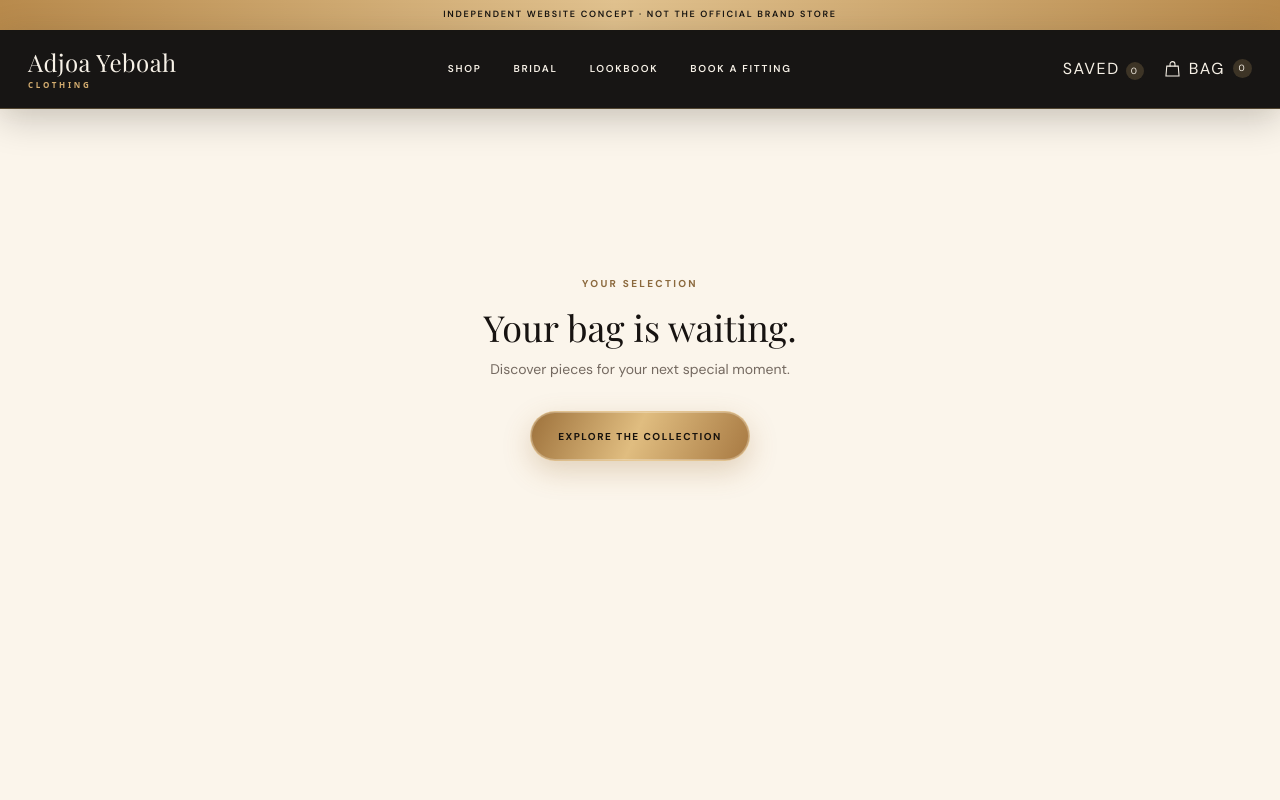
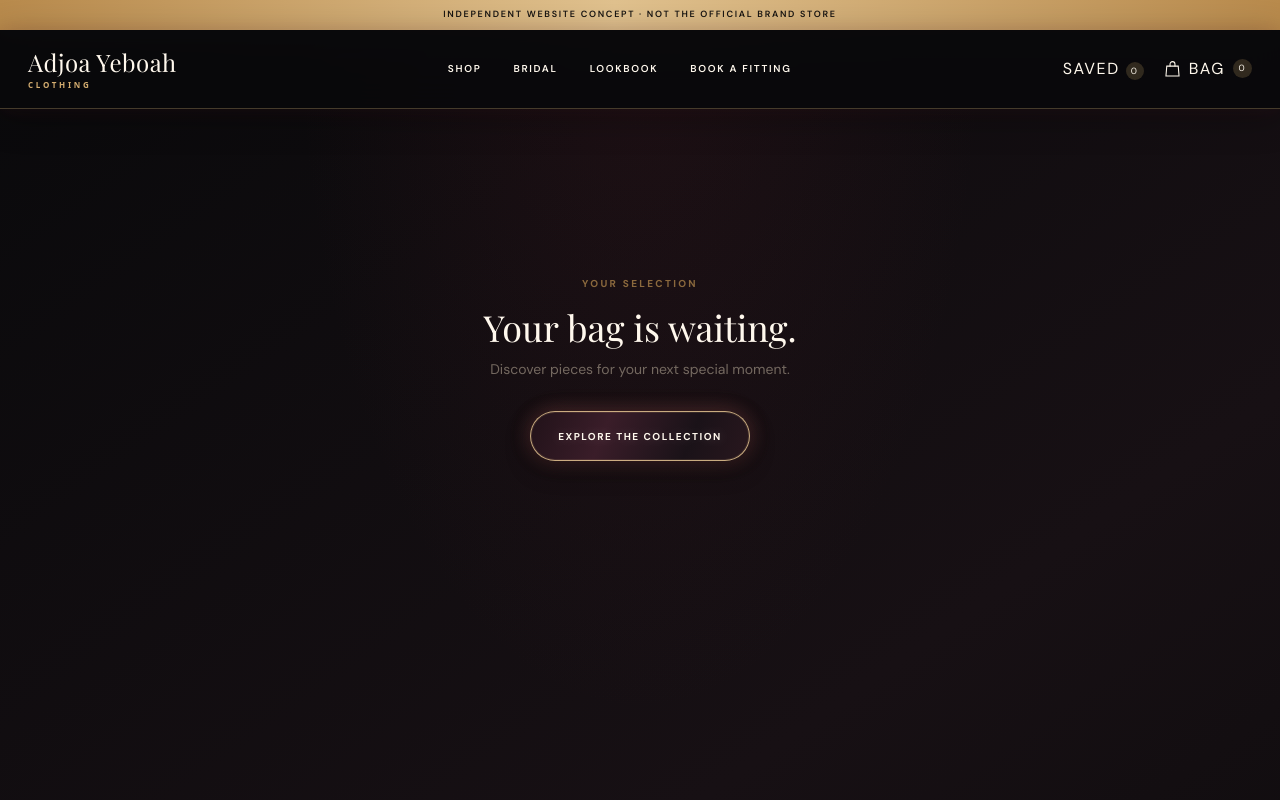
Before and after one commit to Kaylee7-ai/Adjoa-Yeboah-Clothing-Concept, a Next.js app: page /cart in a window 1280 px wide. Shown: the top 800 px of the page. Built offline with nearby package versions, Linux system fonts and the light colour scheme.

Commit message:
Carry dark luminous Noir Lumière palette across storefront and buttons

```diff
--- a/src/app/globals.css
+++ b/src/app/globals.css
@@ -515,3 +515,122 @@ body{background:#fbf5eb;color:#171311}
 .floral-card .btn{border-radius:999px!important}
 @media(max-width:640px){.luxury-hero{min-height: min(760px,calc(100svh - 3.5rem))}.product-card{border-radius:17px 17px 6px 6px!important}.btn,.luxury-hero a:first-child,.luxury-hero a:last-child{min-height:48px;padding-inline:21px!important}}
 @media(prefers-reduced-motion:reduce){.rose-petal{animation:none!important;display:none!important}}
+
+
+/* NOIR LUMIÈRE — carry the opening-screen identity through the storefront */
+:root{
+  --noir:#09090b;
+  --noir-plum:#171014;
+  --noir-panel:#21171c;
+  --noir-panel-soft:#281b21;
+  --noir-ivory:#fff8ed;
+  --noir-muted:#c5b4aa;
+  --noir-gold:#e2bd80;
+  --noir-rose:#9d3948;
+}
+html,body{background:#09090b!important;color:var(--noir-ivory)!important}
+body{background:radial-gradient(ellipse at 50% 0%,rgba(107,36,49,.16),transparent 38%),linear-gradient(145deg,#09090b,#171014 58%,#0b0a0b)!important}
+::selection{background:rgba(226,189,128,.34);color:#fff8ed}
+.site-header{
+  background:rgba(9,9,11,.94)!important;
+  border-bottom:1px solid rgba(226,189,128,.28)!important;
+  box-shadow:0 8px 36px rgba(0,0,0,.3),0 1px 18px rgba(157,57,72,.12)!important;
+}
+.site-header a,.site-header button{color:#fff8ed!important}
+.site-header a:hover,.site-header button:hover{color:#f3d9aa!important;text-shadow:0 0 16px rgba(226,189,128,.42)}
+.home-page>.luxury-collection{
+  background:radial-gradient(ellipse at 50% 0%,rgba(107,36,49,.22),transparent 48%),linear-gradient(145deg,#171014,#09090b 76%)!important;
+  color:#fff8ed!important;border-top:1px solid rgba(226,189,128,.25)!important;
+}
+.luxury-collection .section-title,.home-page>.luxury-collection h2{color:#fff8ed!important;text-shadow:0 0 28px rgba(226,189,128,.14)}
+.luxury-collection .eyebrow,.luxury-collection>div>div:first-child>a{color:#e8bd83!important}
+.product-card{
+  background:linear-gradient(150deg,rgba(40,27,33,.98),rgba(19,15,18,.98))!important;
+  border:1px solid rgba(226,189,128,.24)!important;
+  box-shadow:0 14px 38px rgba(0,0,0,.3),inset 0 1px rgba(255,255,255,.035)!important;
+  color:#fff8ed!important;
+}
+.product-card:hover{
+  border-color:rgba(226,189,128,.68)!important;
+  box-shadow:0 18px 48px rgba(0,0,0,.42),0 0 28px rgba(157,57,72,.28),0 0 34px rgba(226,189,128,.14)!important;
+}
+.product-card h3,.product-card .price{color:#fff4e4!important;text-shadow:0 0 16px rgba(226,189,128,.12)}
+.product-card .product-meta{color:#c5b4aa!important}
+.product-card .card-link,.inspect-link{color:#e8bd83!important}
+.product-card .image-frame{border-color:rgba(226,189,128,.25)!important;box-shadow:0 5px 24px rgba(0,0,0,.3)!important}
+.product-card .save-button{background:rgba(23,16,20,.94)!important;color:#f3d9aa!important;border-color:rgba(226,189,128,.52)!important;box-shadow:0 0 18px rgba(226,189,128,.12)!important}
+.product-card .save-button.saved{background:#9d3948!important;color:#fff8ed!important;box-shadow:0 0 22px rgba(157,57,72,.48)!important}
+.product-card .look-pairing{background:#21171c!important;border-color:rgba(226,189,128,.2)!important;color:#fff8ed!important}
+.product-card .pairing-line{border-color:rgba(226,189,128,.16)!important}
+.product-card .pairing-line small{color:#c5b4aa!important}
+
+/* Deep plum-black buttons with a bright champagne edge and a moving light sweep */
+.btn,.lookbook-add,.pairing-line button,.product-card button.btn{
+  isolation:isolate;overflow:hidden;position:relative;
+  color:#fff8ed!important;
+  background:linear-gradient(112deg,#211219 0%,#3a1d29 34%,#1a1218 72%,#29171e 100%)!important;
+  border:1px solid rgba(238,205,151,.82)!important;
+  box-shadow:0 8px 25px rgba(0,0,0,.38),0 0 0 1px rgba(226,189,128,.12) inset,0 0 18px rgba(157,57,72,.32),0 0 24px rgba(226,189,128,.13)!important;
+  text-shadow:0 0 12px rgba(255,248,237,.24);
+  transition:transform .25s ease,box-shadow .3s ease,filter .3s ease!important;
+}
+.btn:before,.lookbook-add:before,.pairing-line button:before{
+  content:"";position:absolute;z-index:-1;inset:-2px;pointer-events:none;
+  background:linear-gradient(112deg,transparent 12%,rgba(255,248,237,.02) 34%,rgba(255,232,190,.42) 49%,rgba(255,248,237,.04) 61%,transparent 82%);
+  transform:translateX(-130%);animation:noir-button-shine 4.2s ease-in-out infinite;
+}
+.btn:hover,.lookbook-add:hover,.pairing-line button:hover{
+  transform:translateY(-2px)!important;filter:brightness(1.16);
+  box-shadow:0 12px 32px rgba(0,0,0,.42),0 0 0 1px rgba(255,239,205,.22) inset,0 0 24px rgba(157,57,72,.48),0 0 38px rgba(226,189,128,.3)!important;
+}
+.btn-outline{background:rgba(23,16,20,.48)!important;color:#fff8ed!important;border-color:rgba(226,189,128,.64)!important}
+.btn-outline:hover{background:#29171e!important;color:#fff8ed!important}
+.luxury-hero a:first-child{background:linear-gradient(112deg,#211219,#3a1d29 45%,#1a1218)!important;color:#fff8ed!important;border-color:rgba(238,205,151,.82)!important;box-shadow:0 0 26px rgba(157,57,72,.34),0 0 30px rgba(226,189,128,.18)!important}
+.luxury-hero a:last-child{color:#fff8ed!important;border-color:rgba(226,189,128,.75)!important;text-shadow:0 0 14px rgba(255,248,237,.3);box-shadow:0 0 22px rgba(226,189,128,.16)!important}
+.luxury-cta{background:radial-gradient(ellipse at 50% 0%,rgba(107,36,49,.28),transparent 52%),linear-gradient(145deg,#171014,#09090b 76%)!important}
+.site-footer{background:linear-gradient(145deg,#171014,#09090b 76%)!important;border-top:1px solid rgba(226,189,128,.28)!important}
+.site-footer h2{color:#e8bd83!important}
+.site-footer p,.site-footer li{color:#c5b4aa}
+.field,.swatch-choice,.collection-filter{
+  background:#21171c!important;color:#fff8ed!important;
+  border-color:rgba(226,189,128,.28)!important;
+}
+.field::placeholder{color:#a9959a!important}
+.field:focus,.field:focus-visible{border-color:#e2bd80!important;box-shadow:0 0 0 3px rgba(226,189,128,.18),0 0 20px rgba(157,57,72,.18)!important}
+.collection-filter{color:#e8d9ca!important}
+.collection-filter.active{background:#3a1d29!important;border-color:#e2bd80!important;color:#fff8ed!important;box-shadow:0 0 20px rgba(157,57,72,.28)!important}
+.quickview-panel,.bag-drawer,.saved-drawer{
+  background:linear-gradient(145deg,#21171c,#100d10)!important;
+  color:#fff8ed!important;border:1px solid rgba(226,189,128,.34)!important;
+  box-shadow:0 24px 90px rgba(0,0,0,.55),0 0 36px rgba(157,57,72,.16)!important;
+}
+.quickview-content,.bag-drawer-body{color:#fff8ed!important}
+.quickview-panel h2,.quickview-panel h3,.bag-drawer h2,.bag-drawer h3{color:#fff8ed!important}
+.bag-drawer-header,.bag-drawer-footer,.saved-header{
+  background:#171014!important;border-color:rgba(226,189,128,.22)!important;
+}
+.bag-total-row,.quantity-control button,.quantity-control span{color:#fff8ed!important}
+.quantity-control,.quantity-control button{background:#21171c!important;border-color:rgba(226,189,128,.28)!important}
+.payment-choice,.demo-warning,.floral-added-product,.look-pairing,.fit-helper{
+  background:#281b21!important;border-color:rgba(226,189,128,.22)!important;color:#fff8ed!important;
+}
+.payment-choice strong,.floral-added-product strong,.floral-added-product p{color:#fff8ed!important}
+.payment-choice small,.demo-warning,.bag-drawer p,.quickview-panel p{color:#c5b4aa}
+.floral-card{background:linear-gradient(145deg,#21171c,#100d10)!important;color:#fff8ed!important;border-color:rgba(226,189,128,.62)!important;box-shadow:0 32px 100px rgba(0,0,0,.62),0 0 54px rgba(157,57,72,.3),0 0 32px rgba(226,189,128,.14)!important}
+.floral-heading,.floral-copy strong{color:#fff0df!important}
+.floral-copy{color:#d2bdba!important}
+.floral-added-product{background:#281b21!important}
+.floral-close,.bag-close,.quickview-close{background:#21171c!important;color:#fff8ed!important;border-color:rgba(226,189,128,.42)!important}
+.floral-keep-shopping,.bag-back-link{color:#e8bd83!important}
+.atelier-promises{background:rgba(226,189,128,.18)!important;border-color:rgba(226,189,128,.18)!important}
+.atelier-promises>div{background:#171014!important}
+.atelier-promises strong{color:#fff8ed!important}
+.atelier-promises small{color:#c5b4aa!important}
+@keyframes noir-button-shine{
+  0%,58%{transform:translateX(-130%)}
+  82%,100%{transform:translateX(130%)}
+}
+@media(prefers-reduced-motion:reduce){
+  .btn:before,.lookbook-add:before,.pairing-line button:before{animation:none!important}
+  .btn,.lookbook-add,.pairing-line button{transition:none!important}
+}
```
